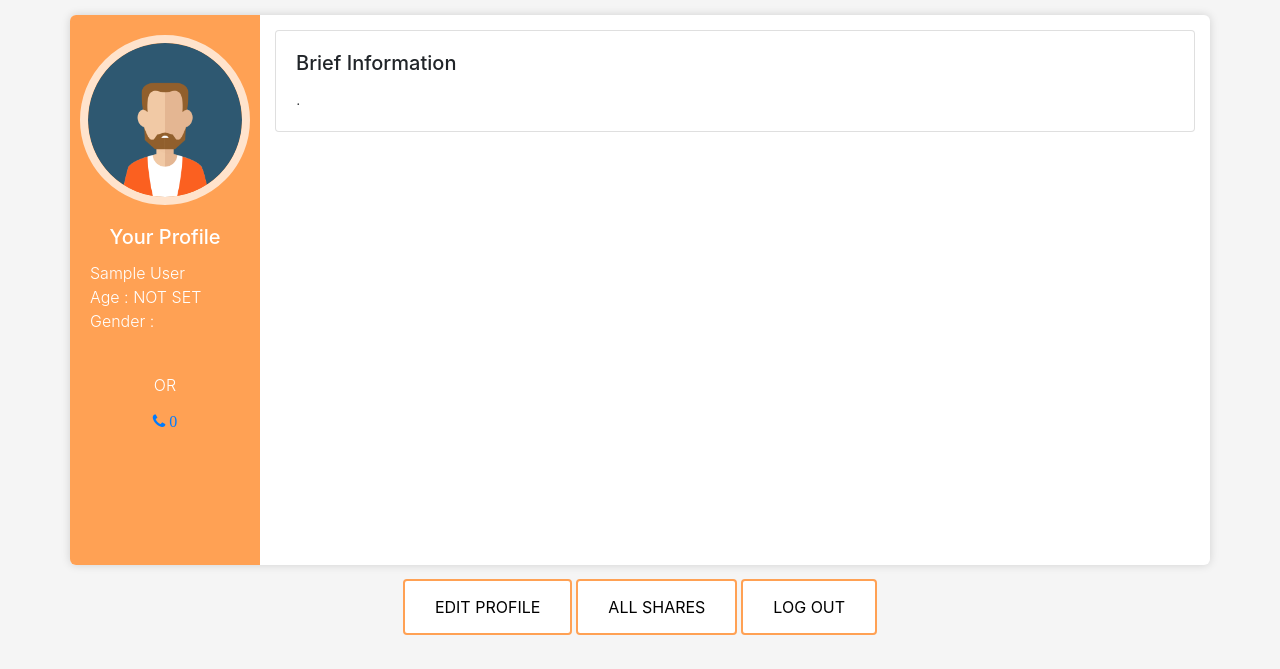
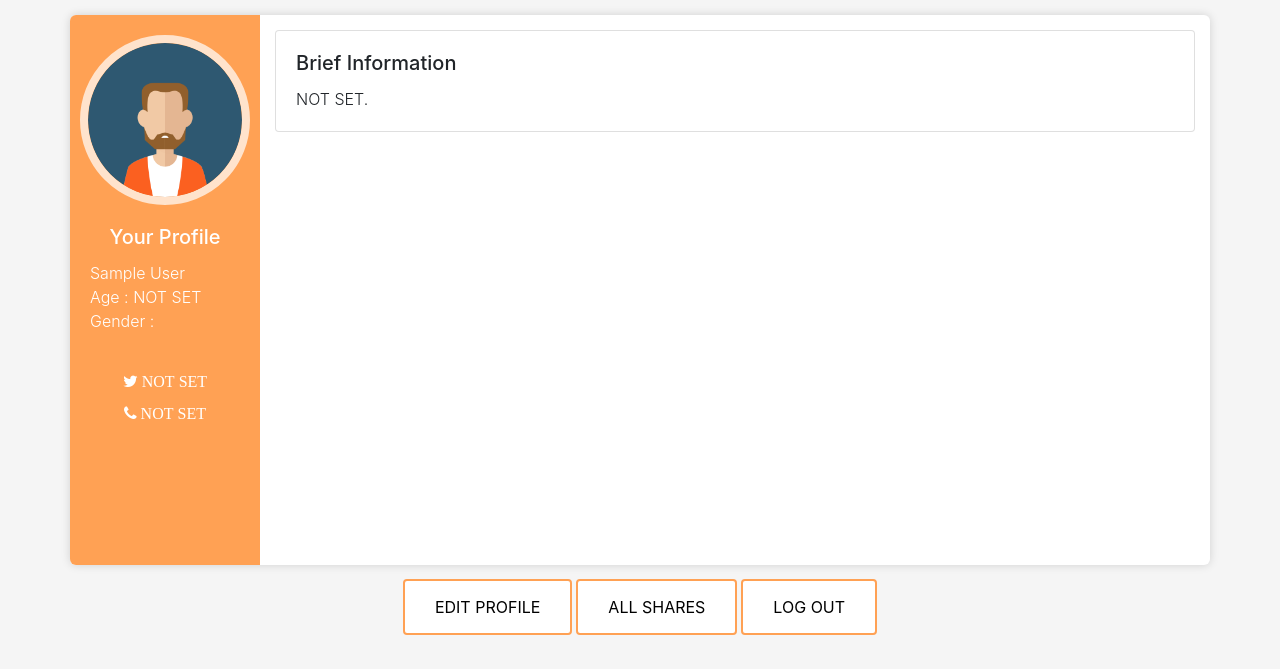
Before and after one commit to bameethanida/BetterTogether, a Django app: page /profile/ in a window 1280 px wide. Shown: the part 93-762 px from the top of the page. Run offline with Django 3.2, Linux system fonts and the light colour scheme; the visitor is signed in with stand-in values (Sample User, id 1); some libraries are stand-ins or nearby versions.

Commit message:
fixed profile link and all share word-break format

```diff
--- a/BetterTogetherApp/models.py
+++ b/BetterTogetherApp/models.py
@@ -15,9 +15,9 @@ class Info(models.Model):
     user = models.OneToOneField(User, on_delete=models.CASCADE, unique=True)
     gender = models.CharField('Gender (F or M)', max_length=1)
     birthday = models.DateField(null=True, blank=True)
-    brief_info = models.TextField('Background Infomation', default="")
-    phone_num = models.CharField('Phone Number', max_length=10, default=0)
-    twitter = models.TextField('Twitter', blank=True)
+    brief_info = models.TextField('Background Infomation', default="NOT SET")
+    phone_num = models.CharField('Phone Number', max_length=10, default="NOT SET")
+    twitter = models.TextField('Twitter', default="NOT SET")
 
     def get_name(self):
         return f"{self.user.first_name} {self.user.last_name}"
--- a/BetterTogetherApp/static/css/allshare_style.css
+++ b/BetterTogetherApp/static/css/allshare_style.css
@@ -82,6 +82,7 @@
     margin-right: 3%;
     margin-bottom: 3%;
     font-size: 17px;
+    word-break: break-word;
 }
 
 textarea{
--- a/BetterTogetherApp/templates/BetterTogetherApp/profile.html
+++ b/BetterTogetherApp/templates/BetterTogetherApp/profile.html
@@ -49,11 +49,8 @@
                             <br> Gender : {{ user.info.get_gender }}
                         </p>
                         <div style="margin: 24px 0;text-align: center;">
-                            {% if user.info.twitter %}
-                            <a href="{{ user.info.twitter }}"><i class="fa fa-twitter fa-2x"></i></a>
-                            {% endif %}
-                            <p class="pt-3">OR</p>
-                            <a href="{{ user.info.phone_num }}" class="fa fa-phone"> {{ user.info.phone_num }}</a>
+                            <p><i class="pt-3 fa fa-twitter fa-1x"> {{ user.info.twitter }}</i></p>
+                            <p class="fa fa-phone"> {{ user.info.phone_num }}</p>
                         </div>
                     </div>
                 </div>
```
Also changed, not shown: BetterTogetherApp/migrations/0007_auto_20191215_1424.py (added), BetterTogetherApp/migrations/0008_auto_20191215_1447.py (added), BetterTogetherApp/migrations/0009_auto_20191215_1453.py (added).
